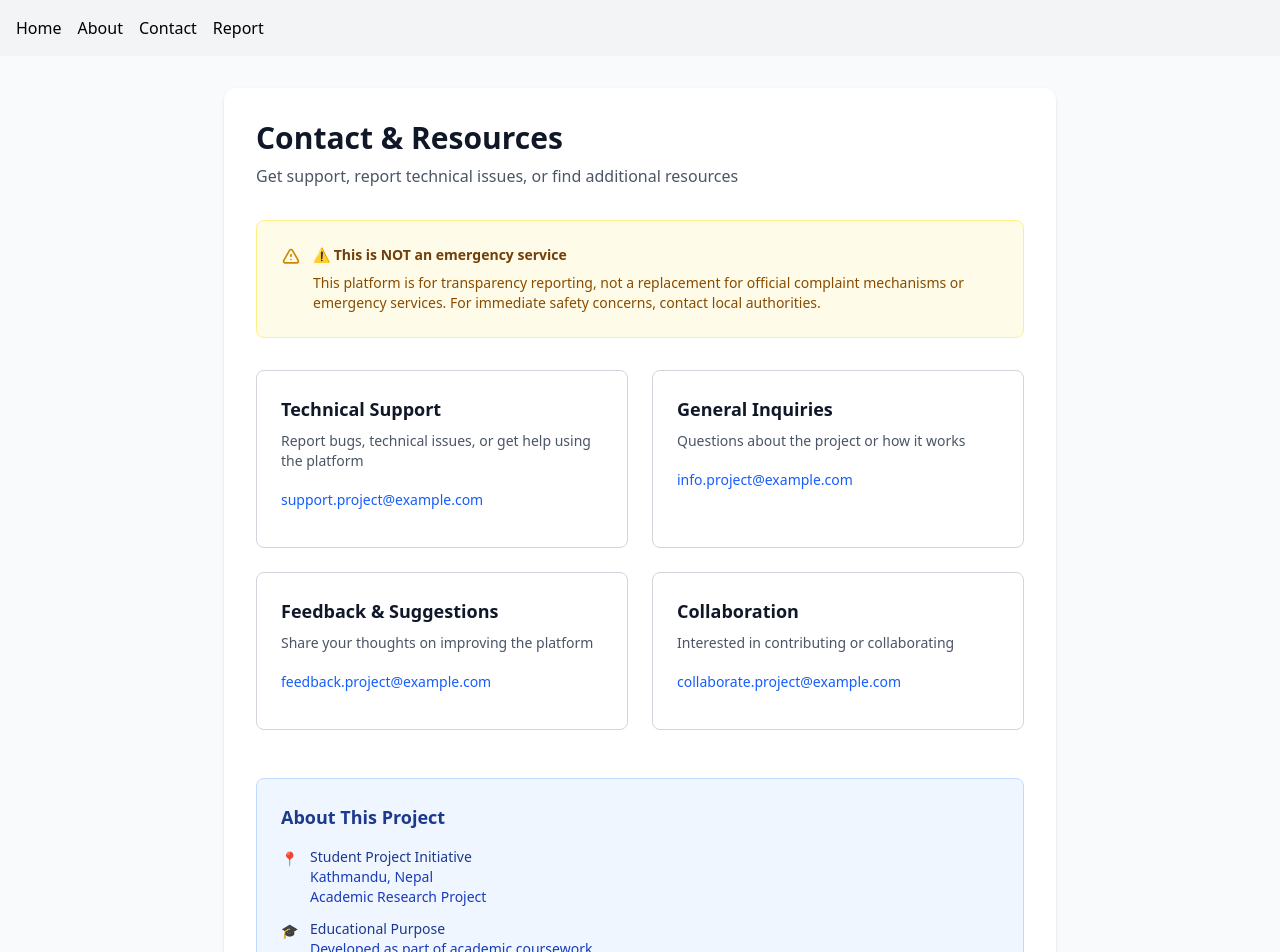
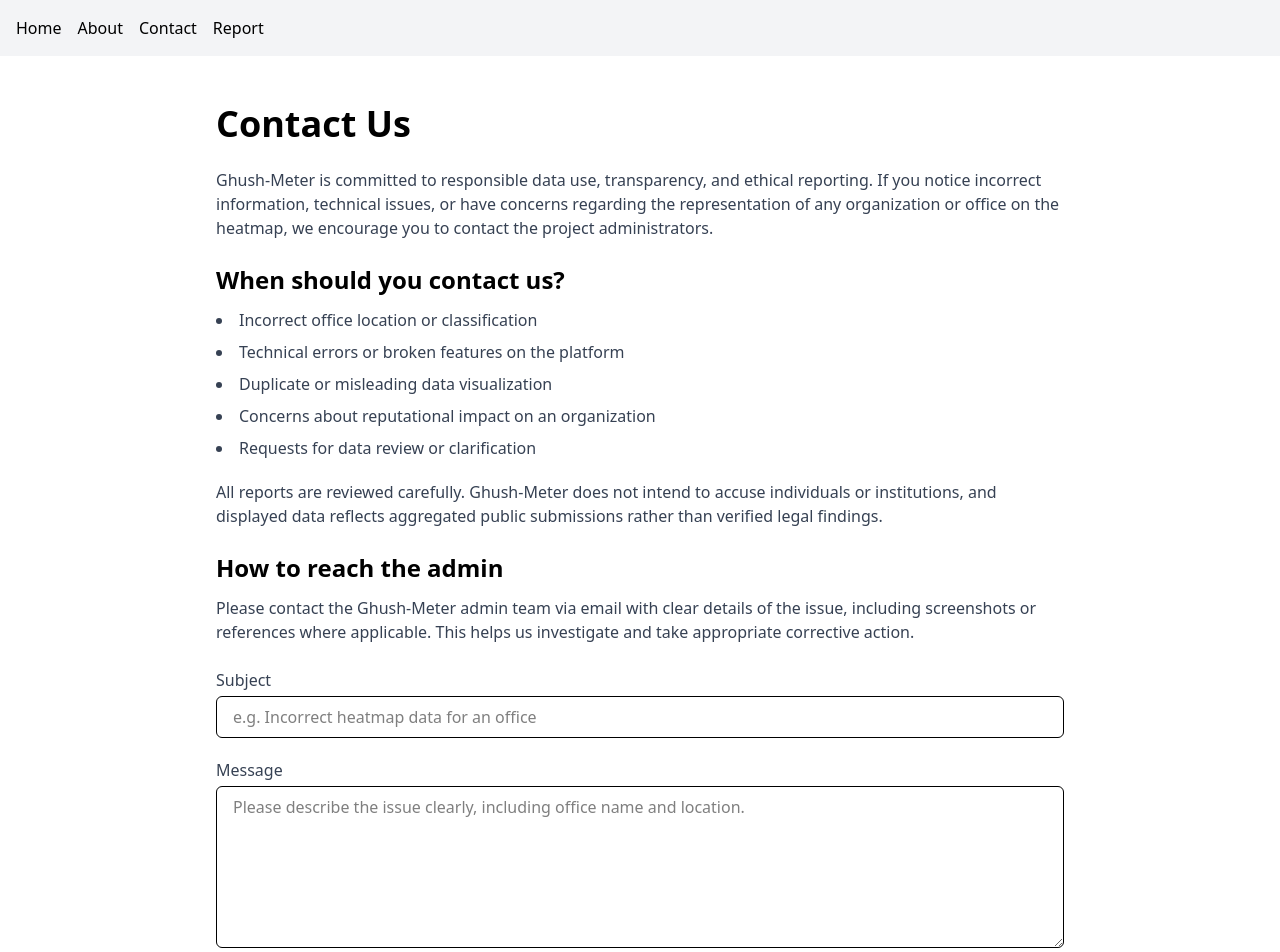
Before and after one commit to mukunda18/Hack-a-week-2026, a Next.js app: page /contact in a window 1280 px wide. Shown: the top 952 px of the page. Built offline with nearby package versions, Linux system fonts and the light colour scheme.

Commit message:
done contact secttion

```diff
--- a/app/contact/page.js
+++ b/app/contact/page.js
@@ -1,67 +1,100 @@
-'use client';
+"use client";
 
-import ContactHeader from '@/app/components/contact/ContactHeader';
-import ImportantNotice from '@/app/components/contact/ImportantNotice';
-import ContactCard from '@/app/components/contact/ContactCard';
-import ProjectInfo from '@/app/components/contact/ProjectInfo';
-import OfficialResources from '@/app/components/contact/OfficialResources';
-import FAQSection from '@/app/components/contact/FAQSection';
-import ProjectDisclaimer from '@/app/components/contact/ProjectDisclaimer';
+import { useState } from "react";
 
-export default function ContactPage() {
-  const contactOptions = [
-    {
-      title: "Technical Support",
-      description: "Report bugs, technical issues, or get help using the platform",
-      email: "support.project@example.com"
-    },
-    {
-      title: "General Inquiries",
-      description: "Questions about the project or how it works",
-      email: "info.project@example.com"
-    },
-    {
-      title: "Feedback & Suggestions",
-      description: "Share your thoughts on improving the platform",
-      email: "feedback.project@example.com"
-    },
-    {
-      title: "Collaboration",
-      description: "Interested in contributing or collaborating",
-      email: "collaborate.project@example.com"
-    }
-  ];
+export default function Contact() {
+  const [subject, setSubject] = useState("");
+  const [message, setMessage] = useState("");
+
+  const handleSubmit = (e) => {
+    e.preventDefault();
+
+    const email = "ghushmeter.admin@gmail.com"; // Admin email
+    const mailSubject = encodeURIComponent(subject);
+    const mailBody = encodeURIComponent(message);
+
+    // Open user's default email client with pre-filled email
+    window.location.href = `mailto:${email}?subject=${mailSubject}&body=${mailBody}`;
+  };
 
   return (
-    <div className="min-h-screen bg-gray-50 py-8">
-      <div className="max-w-4xl mx-auto px-4 sm:px-6 lg:px-8">
-        <div className="bg-white rounded-xl shadow-sm p-8">
+    <div className="max-w-4xl mx-auto px-6 py-12">
+      <h1 className="text-4xl font-bold mb-6">Contact Us</h1>
 
-          <ContactHeader />
+      <p className="text-gray-700 mb-5">
+        Ghush-Meter is committed to responsible data use, transparency,
+        and ethical reporting. If you notice incorrect information,
+        technical issues, or have concerns regarding the representation
+        of any organization or office on the heatmap, we encourage you
+        to contact the project administrators.
+      </p>
 
-          <ImportantNotice />
+      <h2 className="text-2xl font-semibold mt-6 mb-3">
+        When should you contact us?
+      </h2>
 
-          {/* Contact Options Grid */}
-          <div className="grid grid-cols-1 md:grid-cols-2 gap-6 mb-12">
-            {contactOptions.map((option, index) => (
-              <ContactCard
-                key={index}
-                title={option.title}
-                description={option.description}
-                email={option.email}
-              />
-            ))}
-          </div>
+      <ul className="list-disc list-inside text-gray-700 mb-5 space-y-2">
+        <li>Incorrect office location or classification</li>
+        <li>Technical errors or broken features on the platform</li>
+        <li>Duplicate or misleading data visualization</li>
+        <li>Concerns about reputational impact on an organization</li>
+        <li>Requests for data review or clarification</li>
+      </ul>
 
-          <ProjectInfo />
+      <p className="text-gray-700 mb-5">
+        All reports are reviewed carefully. Ghush-Meter does not intend
+        to accuse individuals or institutions, and displayed data
+        reflects aggregated public submissions rather than verified
+        legal findings.
+      </p>
 
-          <OfficialResources />
+      <h2 className="text-2xl font-semibold mt-6 mb-3">
+        How to reach the admin
+      </h2>
 
-          <FAQSection />
+      <p className="text-gray-700 mb-6">
+        Please contact the Ghush-Meter admin team via email with clear
+        details of the issue, including screenshots or references where
+        applicable. This helps us investigate and take appropriate
+        corrective action.
+      </p>
 
-          <ProjectDisclaimer />
+      <form onSubmit={handleSubmit} className="space-y-5">
+        <div>
+          <label className="block text-gray-700 font-medium mb-1">Subject</label>
+          <input
+            type="text"
+            required
+            value={subject}
+            onChange={(e) => setSubject(e.target.value)}
+            placeholder="e.g. Incorrect heatmap data for an office"
+            className="w-full border rounded-md px-4 py-2 focus:outline-none focus:ring-2 focus:ring-gray-400"
+          />
         </div>
-      </div>
+
+        <div>
+          <label className="block text-gray-700 font-medium mb-1">Message</label>
+          <textarea
+            required
+            value={message}
+            onChange={(e) => setMessage(e.target.value)}
+            rows="6"
+            placeholder="Please describe the issue clearly, including office name and location."
+            className="w-full border rounded-md px-4 py-2 focus:outline-none focus:ring-2 focus:ring-gray-400"
+          />
+        </div>
+
+        <button
+          type="submit"
+          className="bg-black text-white px-6 py-2 rounded-md hover:bg-gray-800 transition-colors duration-200"
+        >
+          Send Email
+        </button>
+      </form>
+
+      <p className="text-gray-700 mt-6">
+        📧 Admin Email: <span className="underline">ghushmeter.admin@gmail.com</span>
+      </p>
     </div>
   );
 }
```
